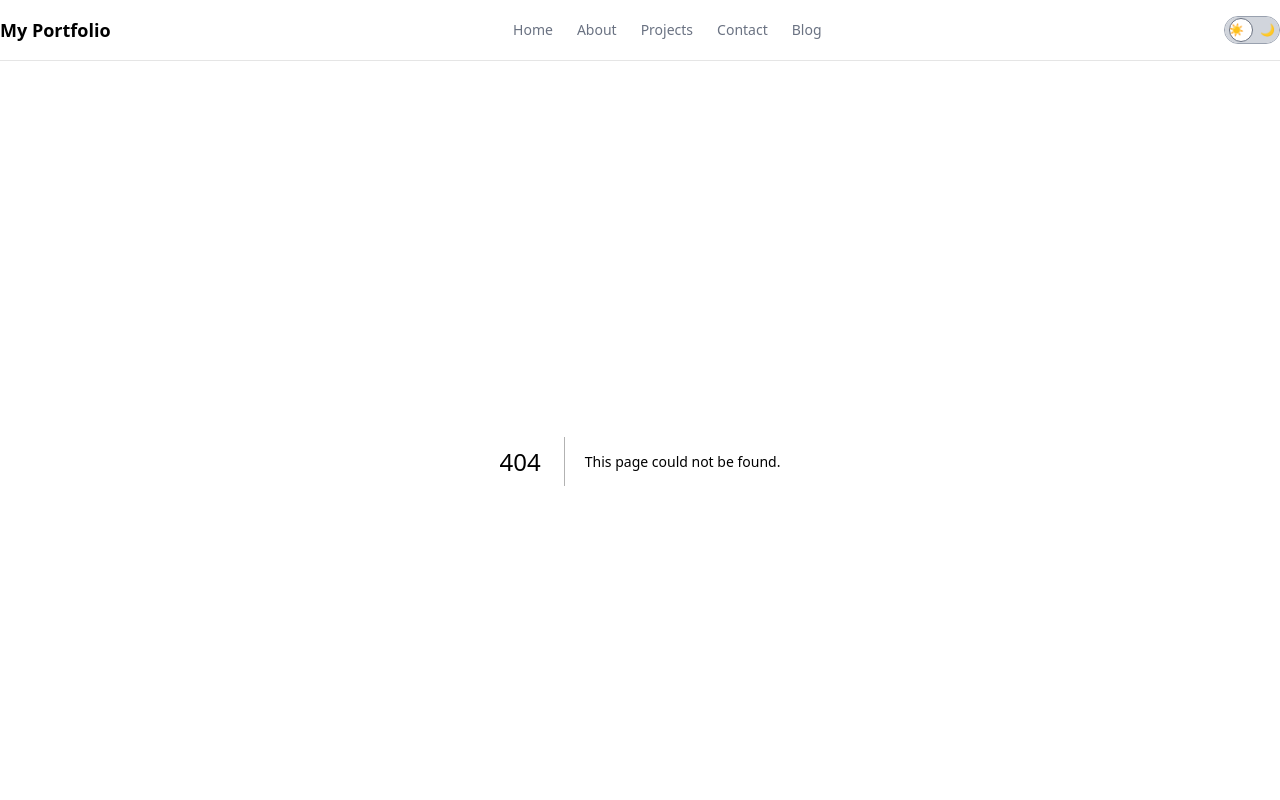
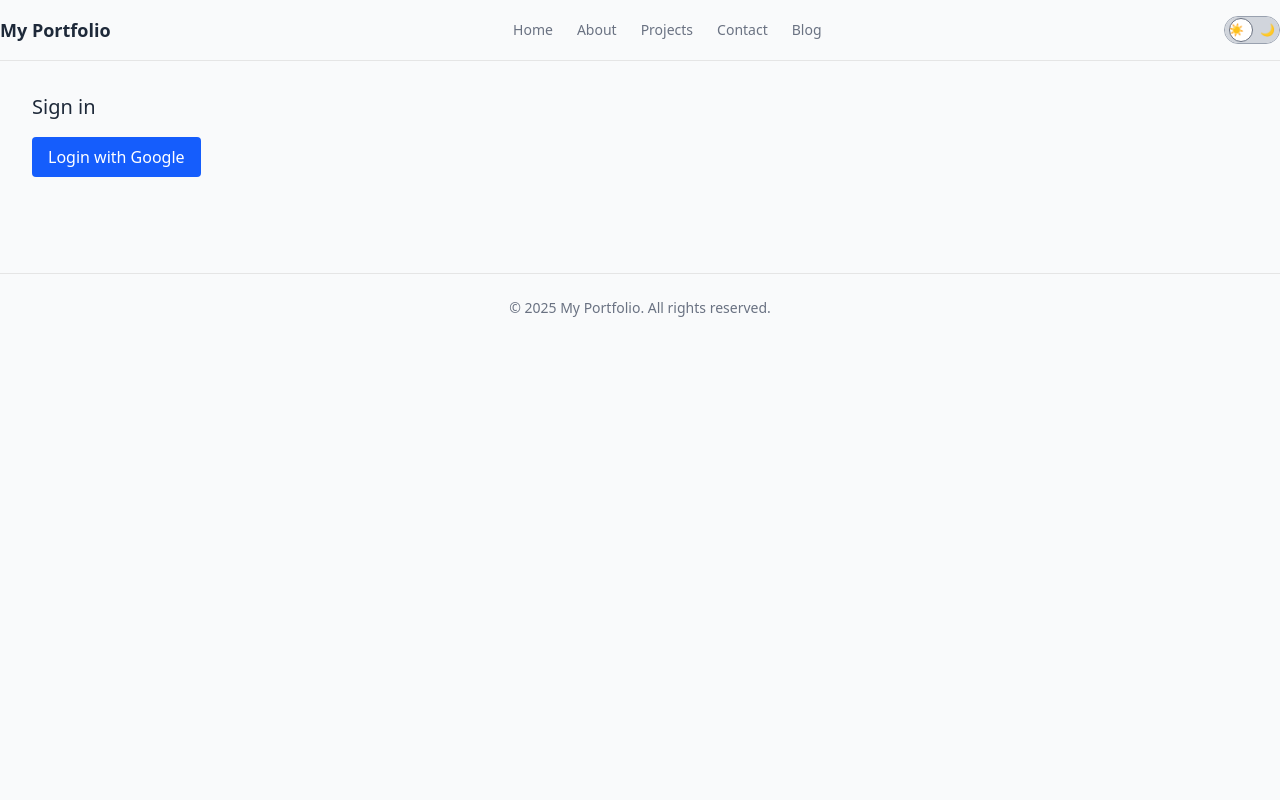
Before and after one commit to hoamiz/my-portfolio, a Next.js app: page /login in a window 1280 px wide. Before the commit this address had no page. Shown: the top 800 px of the page. Built offline with nearby package versions, Linux system fonts and the light colour scheme.

Commit message:
date 22: add google login

```diff
--- a/app/layout.tsx
+++ b/app/layout.tsx
@@ -3,6 +3,7 @@ import Header from "../components/Header";
 import Footer from "../components/Footer";
 import { ReactNode } from "react";
 import { Toaster } from "sonner";
+import { SessionProviderWrapper } from "@/components/SessionProviderWrapper";
 
 export const metadata = {
   title: "Sơn Lê — Portfolio & Blog",
@@ -32,7 +33,9 @@ export default function RootLayout({ children }: { children: ReactNode }) {
     <html>
       <body>
         <Header />
-        {children}
+        <SessionProviderWrapper>
+          {children}
+        </SessionProviderWrapper>
         <Toaster richColors closeButton />
         <Footer />
       </body>
--- /dev/null
+++ b/app/login/page.tsx
@@ -0,0 +1,10 @@
+import { LoginButton } from "@/components/buttons/auth-buttons";
+
+export default function LoginPage() {
+    return (
+        <div className="p-8">
+            <h1 className="text-xl mb-4">Sign in</h1>
+            <LoginButton />
+        </div>
+    );
+}
--- a/auth.ts
+++ b/auth.ts
@@ -11,7 +11,13 @@ const handler = NextAuth({
       clientSecret: process.env.GOOGLE_CLIENT_SECRET!,
     }),
   ],
-  session: { strategy: "jwt" }
+  session: { strategy: "jwt" },
+  callbacks: {
+  async redirect({ url, baseUrl }) {
+    return "/"; // hoặc "/" tùy bạn
+  }
+}
+
 });
 
 export { handler as GET, handler as POST };
--- /dev/null
+++ b/components/SessionProviderWrapper.tsx
@@ -0,0 +1,7 @@
+/* eslint-disable @typescript-eslint/no-explicit-any */
+"use client";
+import { SessionProvider } from "next-auth/react";
+
+export function SessionProviderWrapper({ children }: any) {
+    return <SessionProvider>{children}</SessionProvider>;
+}
--- /dev/null
+++ b/components/buttons/auth-buttons.tsx
@@ -0,0 +1,25 @@
+"use client";
+
+import { signIn, signOut, useSession } from "next-auth/react";
+
+export function LoginButton() {
+  return (
+    <button
+      className="px-4 py-2 bg-blue-600 text-white rounded"
+      onClick={() => signIn("google")}
+    >
+      Login with Google
+    </button>
+  );
+}
+
+export function LogoutButton() {
+  return (
+    <button
+      className="px-4 py-2 bg-red-600 text-white rounded"
+      onClick={() => signOut()}
+    >
+      Logout
+    </button>
+  );
+}
--- /dev/null
+++ b/components/ui/user-info.tsx
@@ -0,0 +1,17 @@
+/* eslint-disable @typescript-eslint/no-explicit-any */
+"use client";
+
+import { useSession } from "next-auth/react";
+
+export function UserInfo() {
+    const { data: session } = useSession();
+    console.log("xxxxx", session);
+    if (!session) return <p>Not logged in</p>;
+
+    return (
+        <div>
+            <p>Logged in as: {session.user?.email}</p>
+            <p>User ID: {(session.user as any)?.id}</p>
+        </div>
+    );
+}
```
Also changed, not shown: 1 other file (tests, documents, lock files or other folders).
